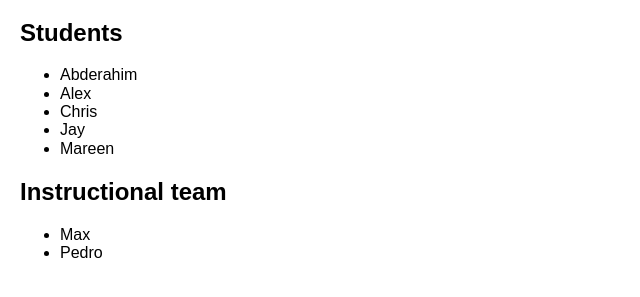
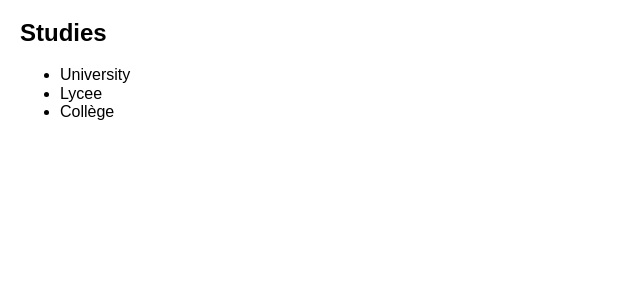
Before and after one commit to Aabderahim/abderahimabbas.me, a plain HTML site: page index.html in a window 1280 px wide. Shown: the part 81-378 px from the top of the page, without its empty margins (0-640 px from the left). Drawn offline with Linux system fonts and the light colour scheme.

Commit message:
Initial commits

```diff
--- a/index.html
+++ b/index.html
@@ -10,18 +10,11 @@
   <body>
     <h1>aboutme abderahimabbas</h1>
 
-    <h2>Students</h2>
+    <h2>Studies</h2>
     <ul>
-      <li>Abderahim</li>
-      <li>Alex</li>
-      <li>Chris</li>
-      <li>Jay</li>
-      <li>Mareen</li>
-    </ul>
-    <h2>Instructional team</h2>
-    <ul>
-      <li>Max</li>
-      <li>Pedro</li>
+      <li>University</li>
+      <li>Lycee</li>
+      <li>Collège</li>
     </ul>
     <script src="./scripts/index.js" type="module"></script>
   </body>
```
